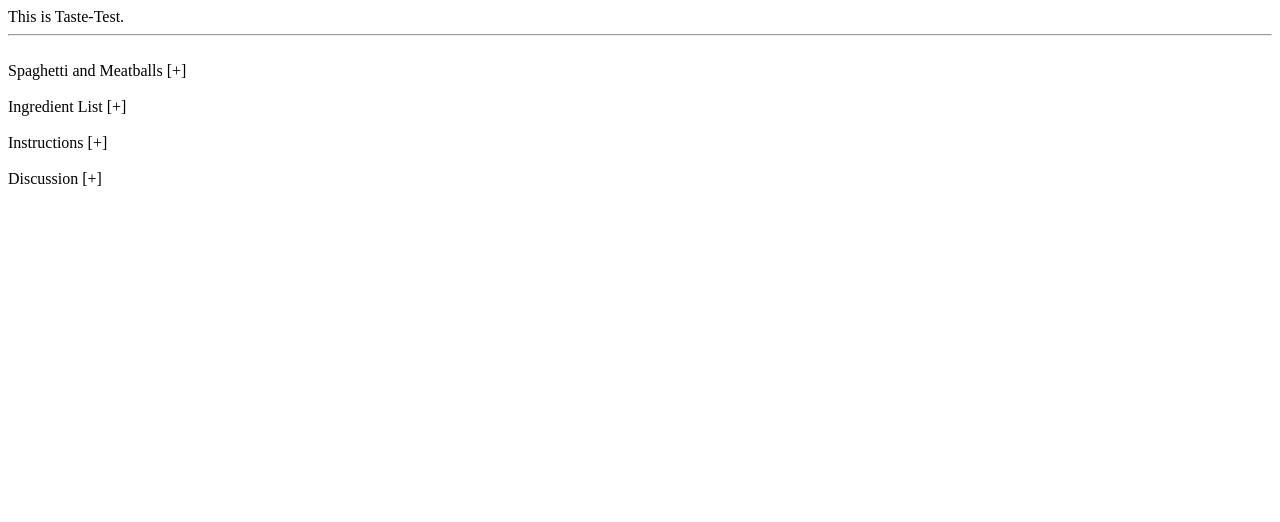
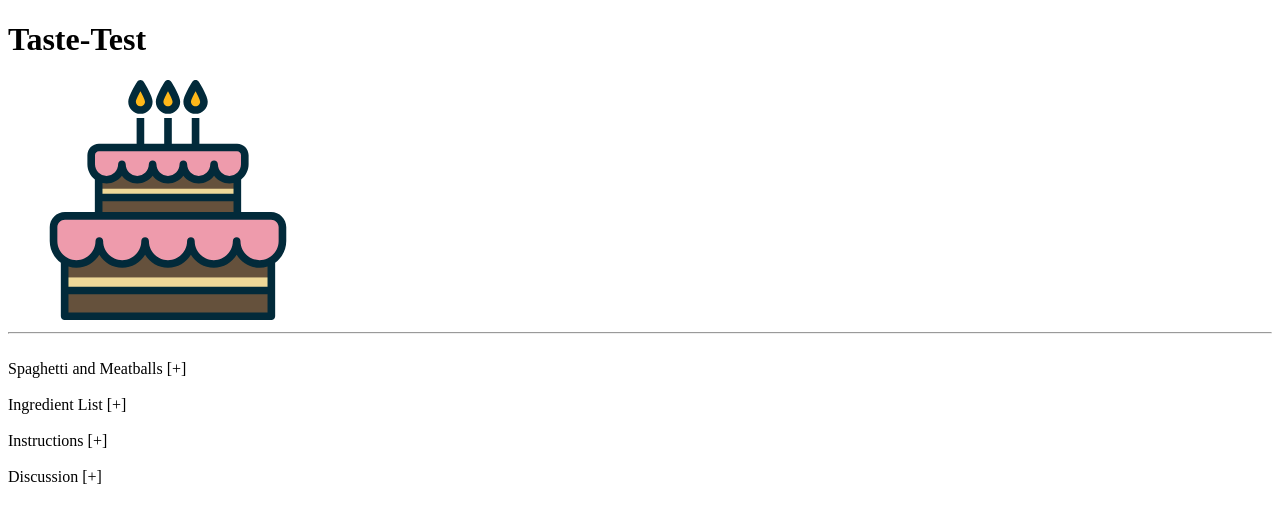
Before and after one commit to mrkprinc/TasteTest-components, a React (Create React App) app in the folder client/: page / in a window 1280 px wide. Shown: the top 522 px of the page. Built offline with nearby package versions, Linux system fonts and the light colour scheme.

Commit message:
logo component added

```diff
--- a/client/public/index.html
+++ b/client/public/index.html
@@ -13,6 +13,7 @@
     </noscript>
 
     <div id="root"></div>
+    <div id="logo"></div>
     <div id="modules"></div>
   </body>
 </html>
--- a/client/src/components/App.js
+++ b/client/src/components/App.js
@@ -3,7 +3,9 @@ import React, { Component } from 'react';
 class App extends Component {
   render() {
     return (
-      <div>This is Taste-Test.</div>
+      <div>
+        <h1>Taste-Test</h1>
+      </div>
     );
   }
 }
--- /dev/null
+++ b/client/src/components/Logo.js
@@ -0,0 +1,14 @@
+import React, { Component } from 'react';
+
+import image2 from '../images/birthday-cake.svg';
+
+
+class Logo extends Component {
+    render() {
+        return (
+            <img width={320} height={240} alt="taste test logo" src={image2} />
+        );
+    }
+}
+
+export default Logo;
--- a/client/src/index.js
+++ b/client/src/index.js
@@ -1,7 +1,9 @@
 import React from 'react';
 import ReactDOM from 'react-dom';
 import App from './components/App';
+import Logo from './components/Logo';
 import Module from './components/Module';
 
 ReactDOM.render(<App />, document.getElementById('root'));
+ReactDOM.render(<Logo />, document.getElementById('logo'));
 ReactDOM.render(<Module />, document.getElementById('modules'));
```
